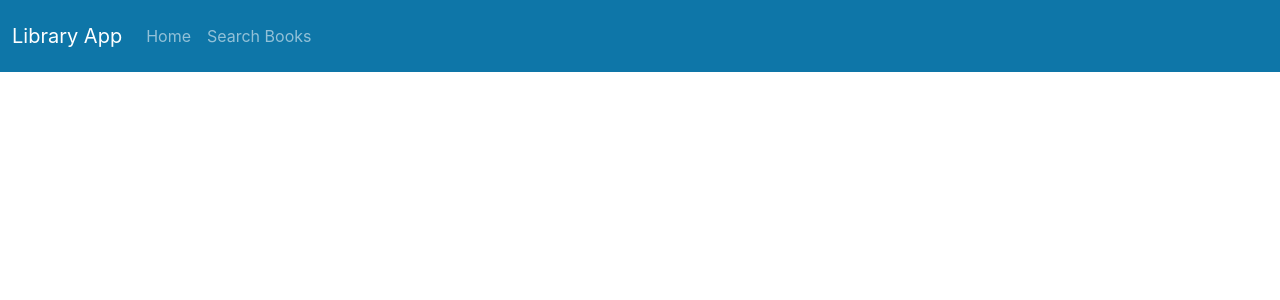
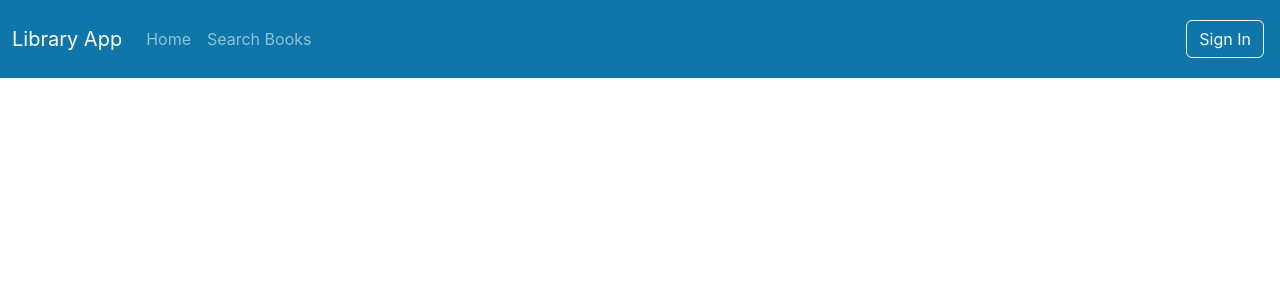
Before and after one commit to avdosator/library-app, a React (Vite) app in the folder frontend/react-library/: page / in a window 1280 px wide. Shown: the top 300 px of the page. Built offline with nearby package versions, Linux system fonts and the light colour scheme.

Commit message:
Creat unordered list with sign in button

```diff
--- a/frontend/react-library/src/App.tsx
+++ b/frontend/react-library/src/App.tsx
@@ -21,6 +21,11 @@ function App() {
               <a href="#" className='nav-link'>Search Books</a>
             </li>
           </ul>
+          <ul className='navbar-nav ms-auto'>
+            <li className='nav-item m-1'>
+              <a href="#" className='btn btn-outline-light' type='button'>Sign In</a>
+            </li>
+          </ul>
         </div>
       </div>
     </nav>
```
